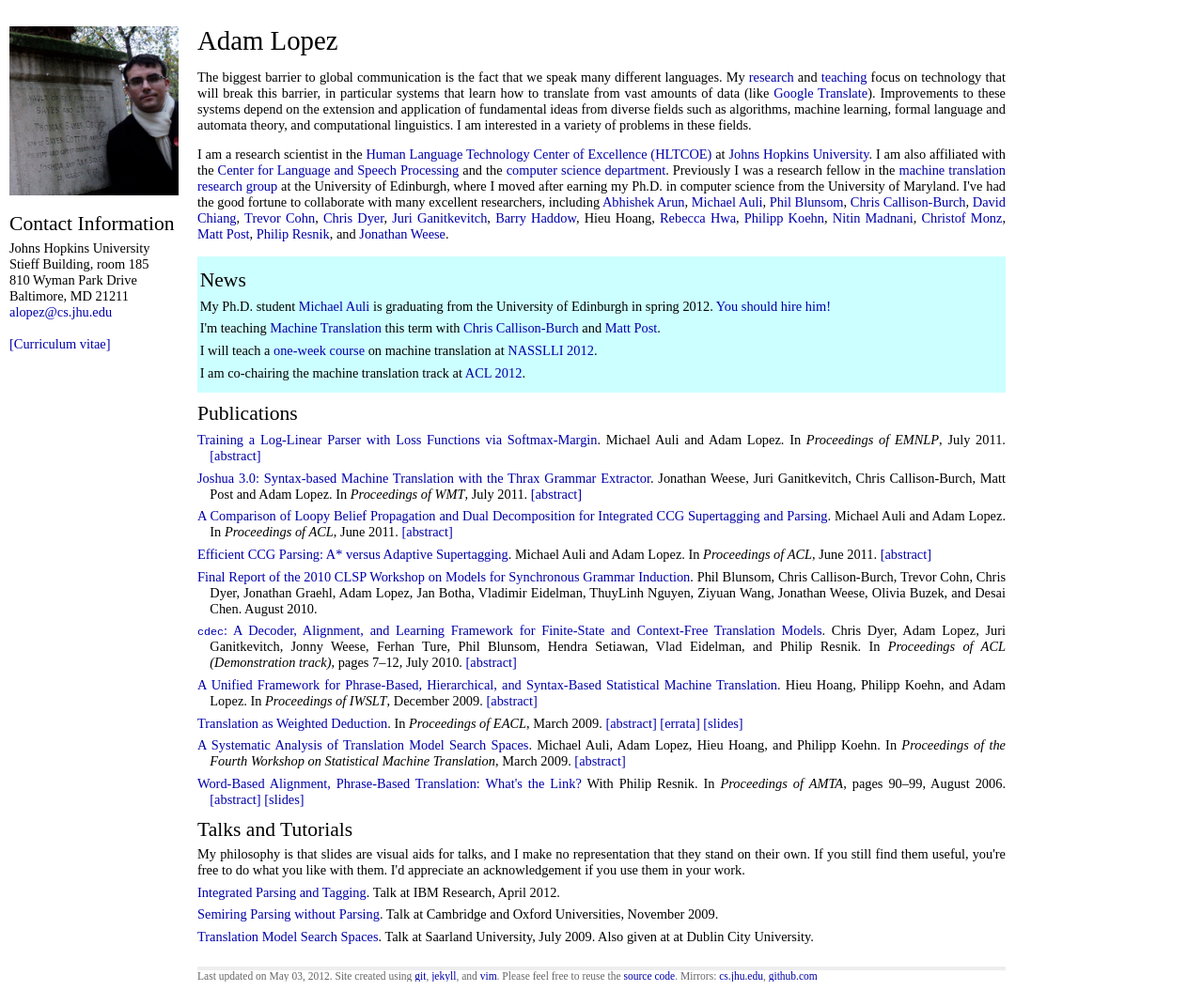
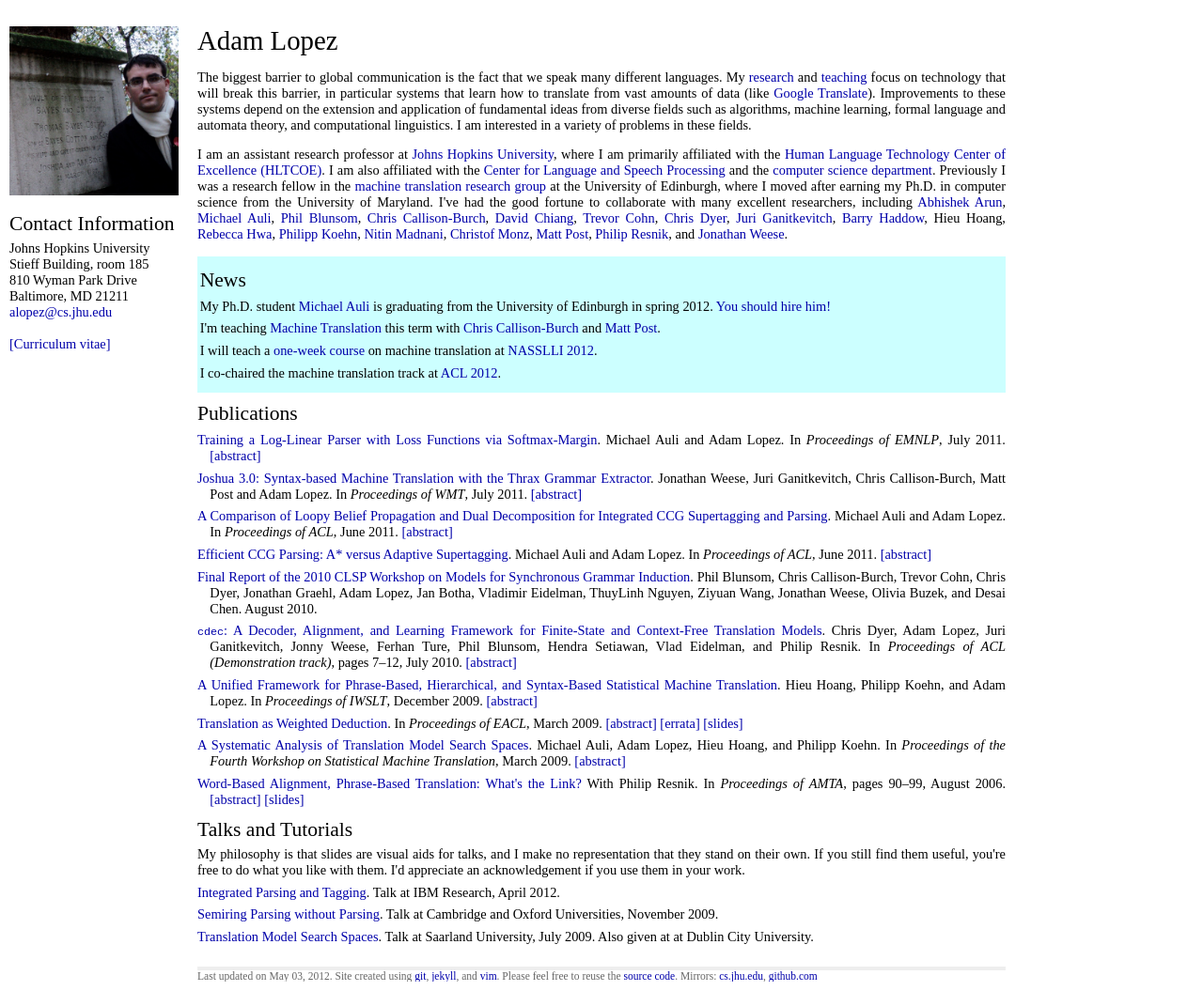
Before and after one commit to alopez/alopez.github.com, a Jekyll site: the page built from index.html, in a window 1280 px wide. Shown: the whole page at 94% size. Built offline with Jekyll 4.4.1, drawn with Linux system fonts in a browser that asks for light colours.

Commit message:
Update position

```diff
--- a/index.html
+++ b/index.html
@@ -23,8 +23,9 @@ fundamental ideas from diverse fields such as algorithms, machine learning,
 formal language and automata theory, and computational linguistics. I am
 interested in a variety of problems in these fields.
 
-<p>I am a research scientist in the  <a href="http://web.jhu.edu/hltcoe">Human
-Language Technology Center of Excellence (HLTCOE)</a> at <a href="http://www.jhu.edu">Johns Hopkins University</a>.
+<p>I am an assistant research professor at <a href="http://www.jhu.edu">Johns Hopkins University</a>,
+where I am primarily affiliated with the <a href="http://web.jhu.edu/hltcoe">Human
+Language Technology Center of Excellence (HLTCOE)</a>.
 I am also affiliated with the <a href="http://www.clsp.jhu.edu">Center for Language and Speech Processing</a>
 and the <a href="http://www.cs.jhu.edu">computer science department</a>.  Previously I was a research fellow in the
 <a href="http://www.statmt.org/ued">machine translation research group</a> at the
@@ -59,7 +60,7 @@ Hieu Hoang,
       this term with <a href="http://www.cs.jhu.edu/~ccb">Chris Callison-Burch</a> and
       <a href="http://www.cs.jhu.edu/~post/">Matt Post</a>.</li>
   <li>I will teach a <a href="http://nasslli2012.com/courses/statistical-machine-translation">one-week course</a> on machine translation at <a href="http://nasslli2012.com/">NASSLLI 2012</a>.</li>
-  <li>I am co-chairing the machine translation track at <a href="http://www.acl2012.org/">ACL 2012</a>.</li>
+  <li>I co-chaired the machine translation track at <a href="http://www.acl2012.org/">ACL 2012</a>.</li>
 </ul>
 </div>
 
```
Also changed, not shown: 1 other file.
